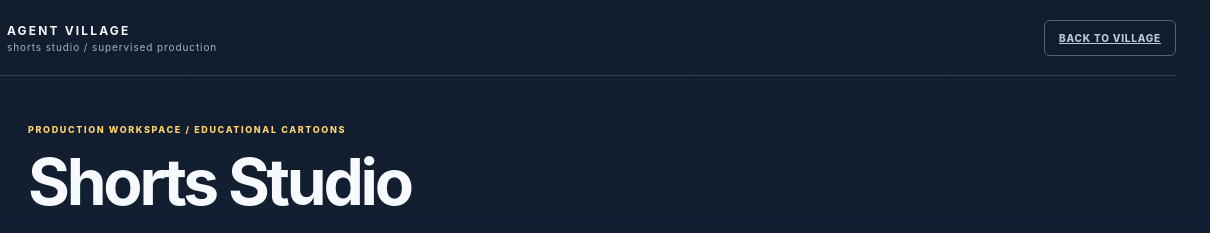
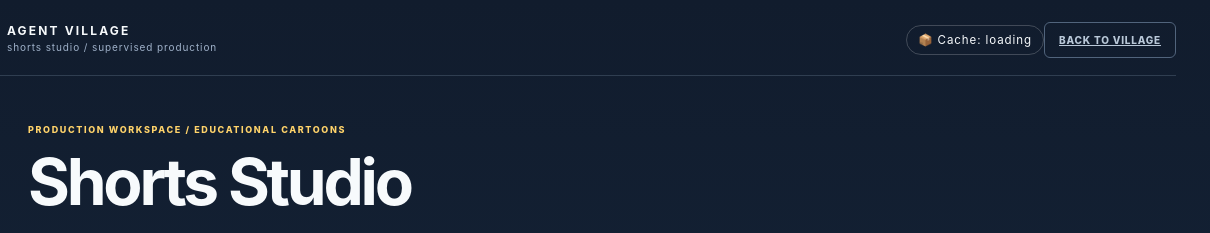
Before and after one commit to abcbis1234-creator/Agent-Village, a website: page public/shorts.html in a window 1280 px wide. Shown: the top 233 px of the page, 70-1280 px from the left. Drawn offline with Linux system fonts and the light colour scheme; no server answers.

Commit message:
Add Pexels cache status indicator

```diff
--- a/public/shorts.html
+++ b/public/shorts.html
@@ -12,7 +12,7 @@
   <div class="app-shell shorts-shell">
     <header class="topbar">
       <a class="brand" href="/"><span class="brand-icon"><i></i><i></i><b></b></span><span><strong>AGENT VILLAGE</strong><small>shorts studio / supervised production</small></span></a>
-      <a class="outline-button" href="/">Back to village</a>
+      <div class="topbar-actions"><span id="cache-pill" class="status-pill" title="Pexels cache status">📦 Cache: loading</span><a class="outline-button" href="/">Back to village</a></div>
     </header>
     <main class="shorts-main">
       <section class="shorts-hero">
```
